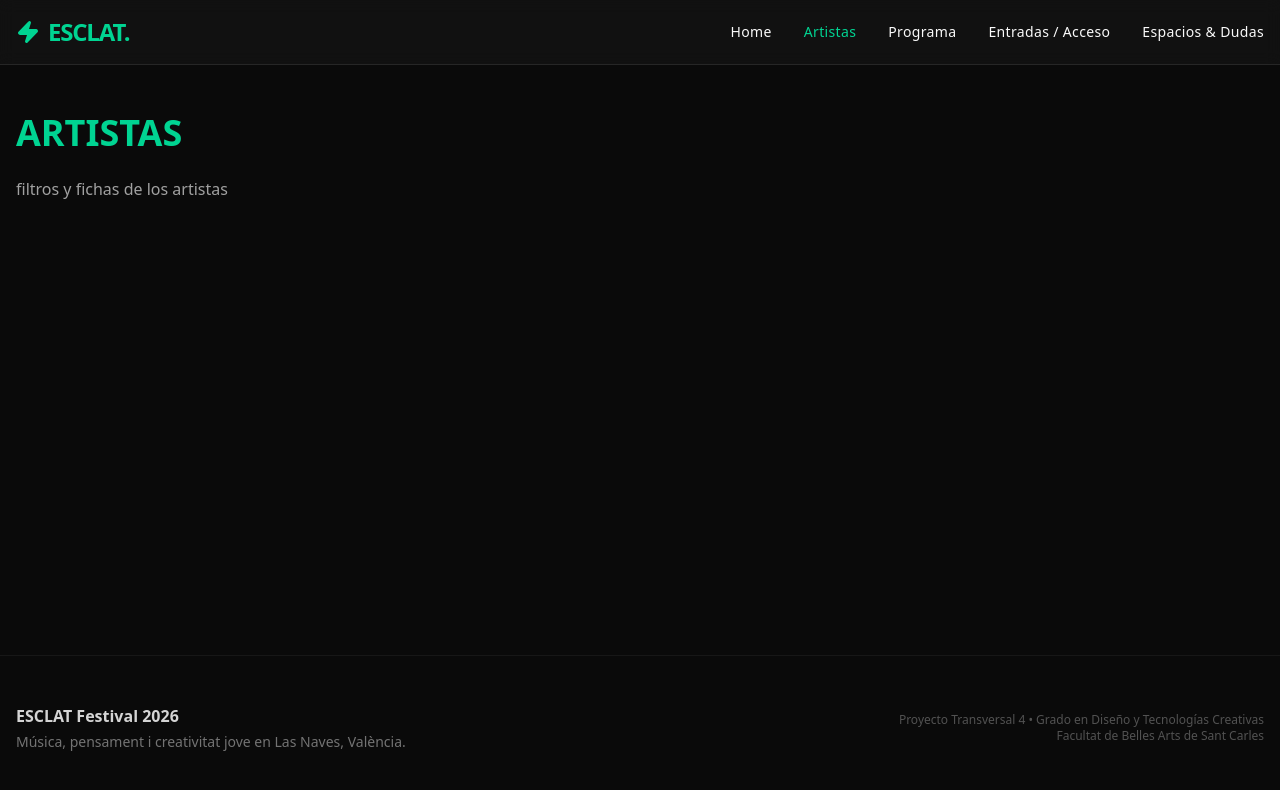
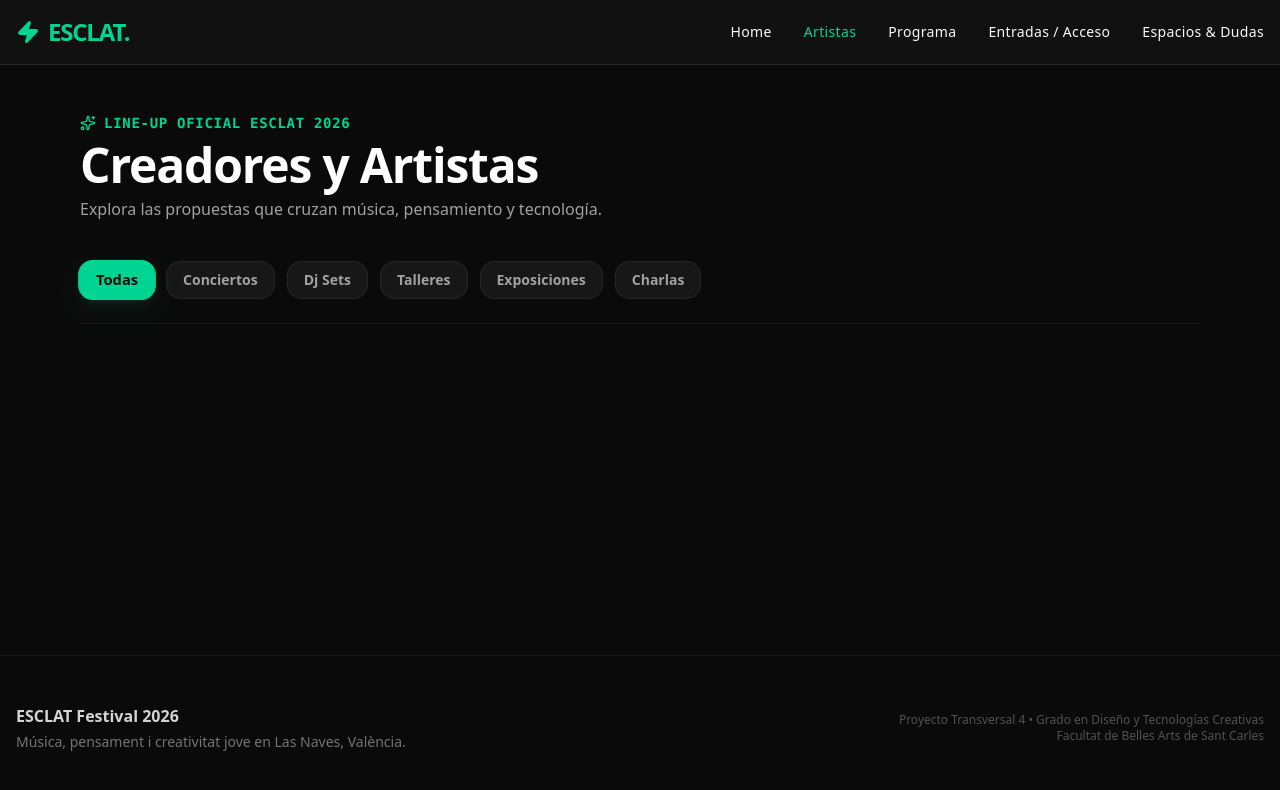
Before and after one commit to yosunealonso/esclatfest, a Vue app: page /artistas in a window 1280 px wide. Shown: the top 790 px of the page. Built offline with nearby package versions, Linux system fonts and the light colour scheme.

Commit message:
Interfaz botones de filtrar, manejo de eventos y clases dinamicas

```diff
--- a/src/views/ArtistasView.vue
+++ b/src/views/ArtistasView.vue
@@ -16,8 +16,35 @@ const artistasFiltrados = computed(() => {
 </script>
 
 <template>
-  <div class="container mx-auto px-4 py-12">
-    <h1 class="text-4xl font-black text-emerald-400 mb-6">ARTISTAS</h1>
-    <p class="text-neutral-400">filtros y fichas de los artistas</p>
+  <div class="container mx-auto px-4 py-12 max-w-6xl space-y-10">
+
+    <div class="space-y-2">
+      <div class="flex items-center gap-2 text-emerald-400 font-mono text-sm font-bold uppercase tracking-wider">
+        <Sparkles class="h-4 w-4" />
+        <span>Line-up Oficial ESCLAT 2026</span>
+      </div>
+      <h1 class="text-4xl md:text-5xl font-black tracking-tight text-white">
+        Creadores y Artistas
+      </h1>
+      <p class="text-neutral-400 max-w-xl">
+        Explora las propuestas que cruzan música, pensamiento y tecnología.
+      </p>
+    </div>
+
+    <div class="flex flex-wrap gap-3 border-b border-neutral-900 pb-6">
+      <button
+        v-for="dis in disciplinas"
+        :key="dis"
+        @click="disciplinaSeleccionada = dis"
+        :class="[
+          'px-4 py-2 rounded-xl text-sm font-semibold transition-all border',
+          disciplinaSeleccionada === dis
+            ? 'bg-emerald-400 text-neutral-950 border-emerald-400 shadow-lg shadow-emerald-500/10 scale-105'
+            : 'bg-neutral-900 text-neutral-400 border-neutral-800 hover:text-neutral-200 hover:border-neutral-700'
+        ]"
+      >
+        {{ dis }}
+      </button>
+    </div>
   </div>
 </template>
```
